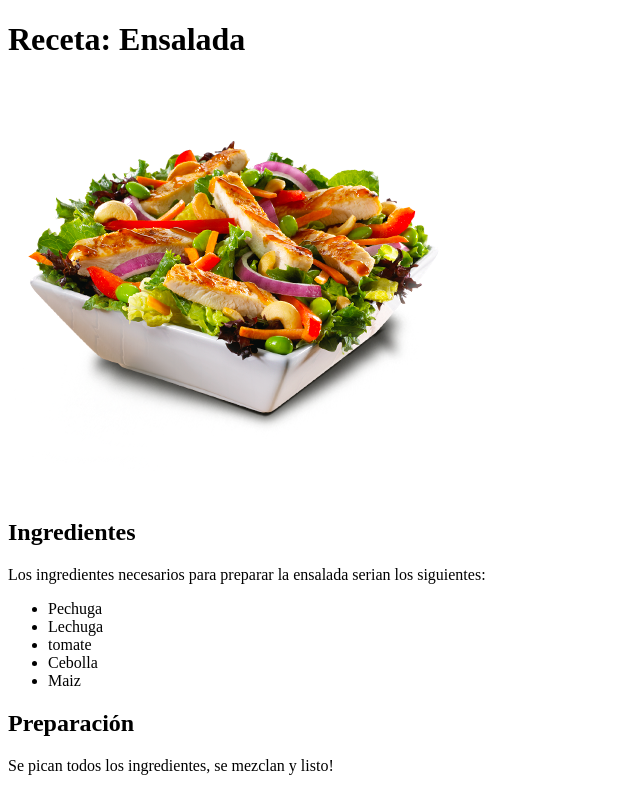
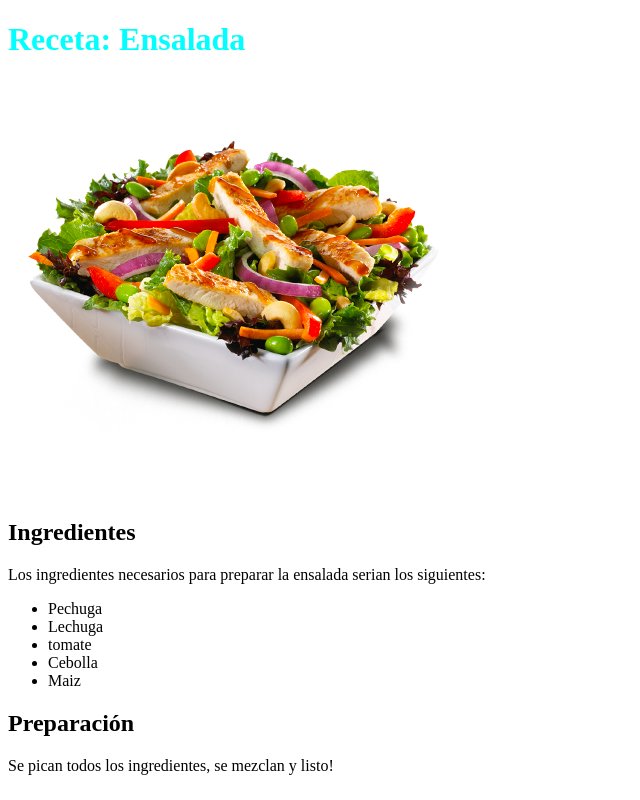
Before and after one commit to TitanStudios/aspirantes-mir-html-y-css, a plain HTML site: page ejercicio1-html-y-css/index.html in a window 1280 px wide. Shown: the whole page, without its empty margins (0-640 px from the left). Drawn offline with Linux system fonts and the light colour scheme.

Commit message:
Agrega estilos al segundo ejercicio

```diff
--- /dev/null
+++ b/ejercicio1-html-y-css/estilos.css
@@ -0,0 +1,3 @@
+h1 {
+    color: aqua;
+}
--- a/ejercicio1-html-y-css/index.html
+++ b/ejercicio1-html-y-css/index.html
@@ -5,6 +5,7 @@
     <meta http-equiv="X-UA-Compatible" content="IE=edge">
     <meta name="viewport" content="width=device-width, initial-scale=1.0">
     <title> Mi Receta</title>
+    <link rel="stylesheet" href="estilos.css">
 </head>
 <body>
     <h1>Receta: Ensalada</h1>
```
